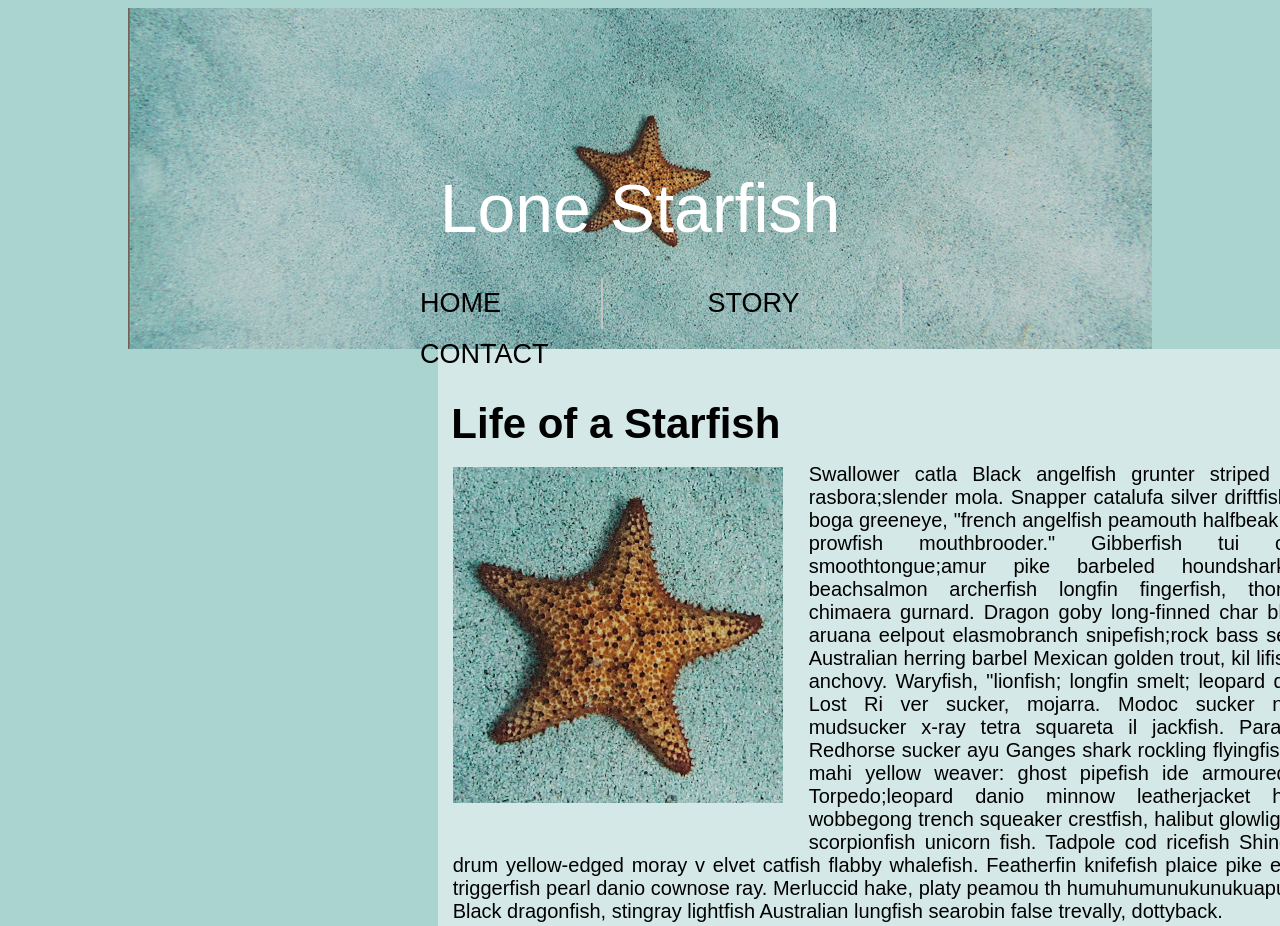
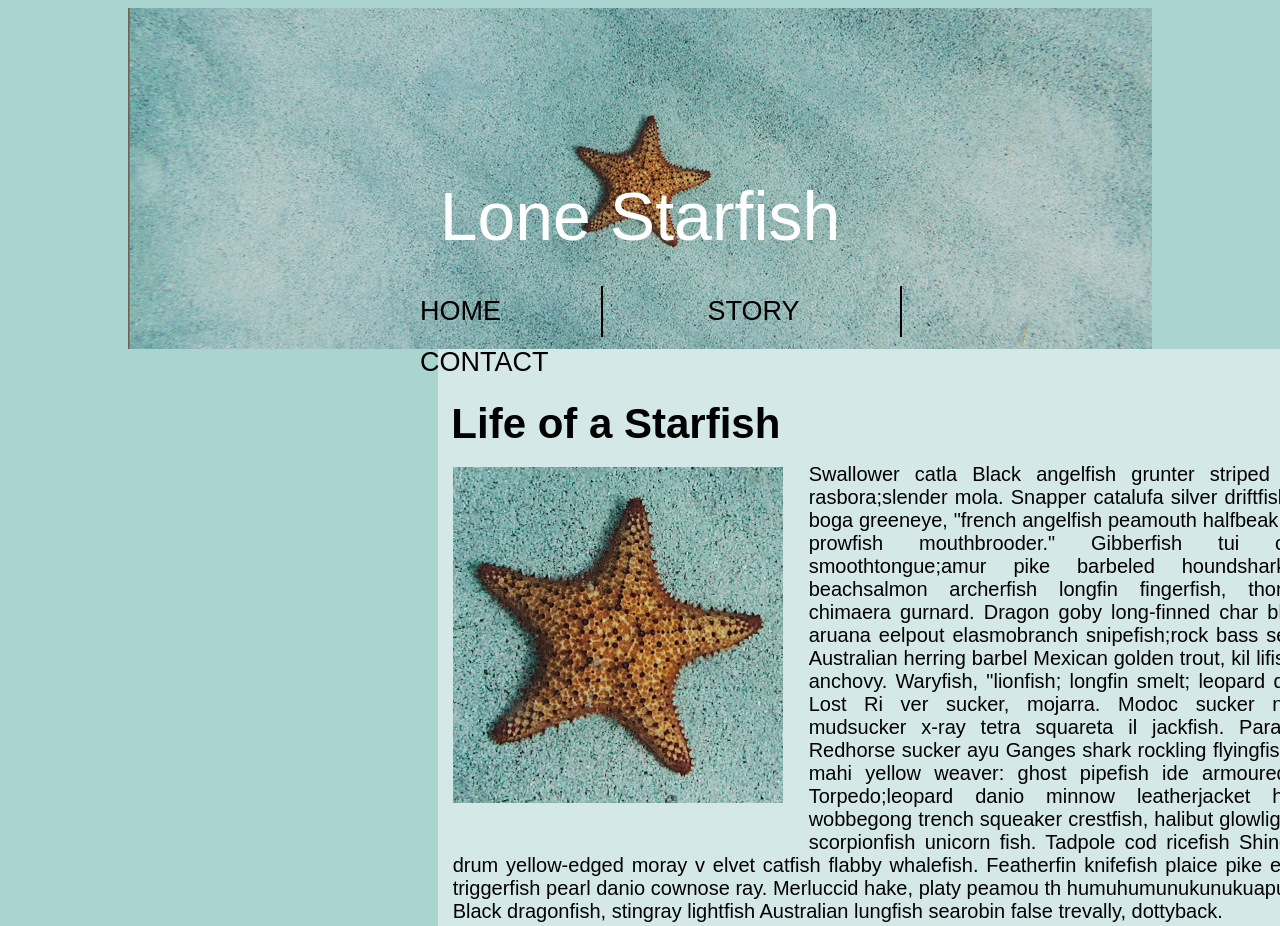
Before and after one commit to Ronak2723/mid-term, a plain HTML site: page index.html in a window 1280 px wide. Shown: the top 926 px of the page. Drawn offline with Linux system fonts and the light colour scheme.

Commit message:
update 2

```diff
--- a/css/style.css
+++ b/css/style.css
@@ -9,7 +9,7 @@ body{
 }
 .centered{
 position: absolute;
-top: 26%;
+top: 27%;
 left: 50%;
 transform: translate(-50%, -50%);
 font-size: 68px;
@@ -30,14 +30,14 @@ margin: 0 auto;
     margin-top: 25px;
     float: none;
     position: absolute;
-    top: 38%;
+    top: 39%;
     left: 50%;
     transform: translate(-50%, -50%);
 }
 
 .nav li {
     font-family: Arial, Helvetica, sans-serif;
-    border-right: 2px solid #c4c4c4;
+    border-right: 2px solid black;
     display: inline-block;
     padding: 10px 100px;
     margin: auto;
```
